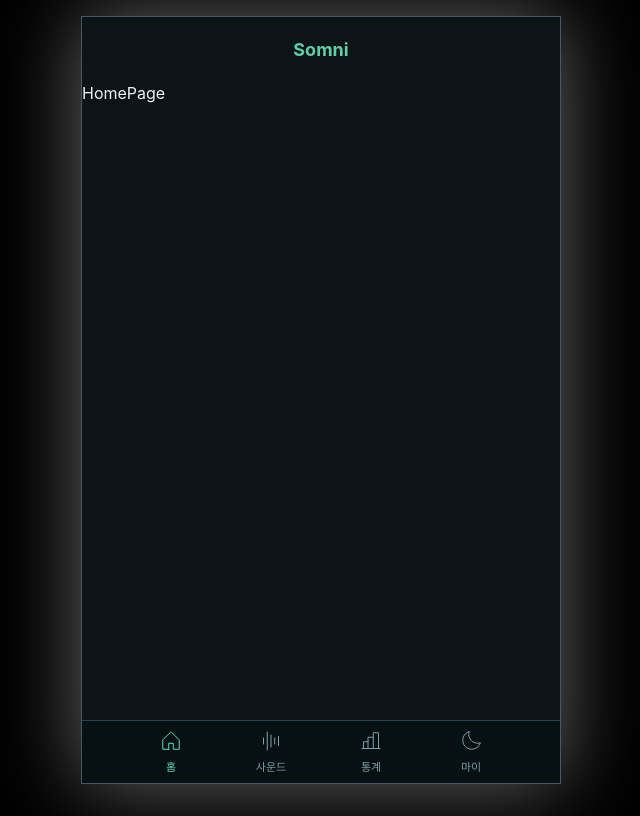
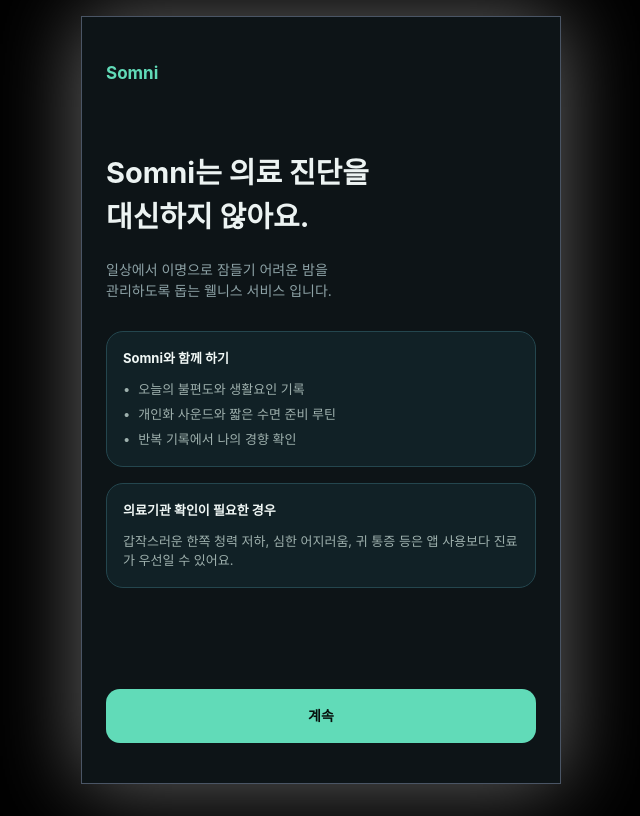
Before and after one commit to 2026-LIKELION-SOMNI/2026-likilion-ds2, a React (Vite) app in the folder frontend/: page /onboarding/safety in a window 1280 px wide. Before the commit this address led to /. Shown: the whole page, without its empty margins (319-959 px from the left). Built offline with nearby package versions, Linux system fonts and the light colour scheme; no server answers.

Commit message:
feat: 온보딩 안전가이드 화면 구현

```diff
--- a/frontend/src/app/router.tsx
+++ b/frontend/src/app/router.tsx
@@ -4,6 +4,7 @@
 import OnboardingLayout from "../layouts/OnboardingLayout";
 
 import StartPage from "../pages/onboarding/StartPage";
+import SafetyGuidePage from "../pages/onboarding/SafetyGuidePage";
 import HomePage from "../pages/home/HomePage";
 import CheckInPage from "../pages/check-in/CheckInPage";
 import FrequencyPage from "../pages/frequency/FrequencyPage";
@@ -29,6 +30,10 @@
       {
         path: "/onboarding",
         element: <StartPage />,
+      },
+      {
+        path: "/onboarding/safety",
+        element: <SafetyGuidePage />,
       },
     ],
   },
--- /dev/null
+++ b/frontend/src/pages/onboarding/SafetyGuidePage.tsx
@@ -0,0 +1,162 @@
+import { useNavigate } from "react-router-dom";
+
+import Button from "../../components/common/Button";
+
+const TOGETHER_ITEMS = [
+  "오늘의 불편도와 생활요인 기록",
+  "개인화 사운드와 짧은 수면 준비 루틴",
+  "반복 기록에서 나의 경향 확인",
+];
+
+function SafetyGuidePage() {
+  const navigate = useNavigate();
+
+  return (
+    <div
+      className="
+        flex
+        h-full
+        min-h-0
+        flex-col
+        px-6
+        pb-[2.5rem]
+      "
+    >
+      <header className="pt-[44px]">
+        <p
+          className="
+            font-sans
+            text-[17px]
+            font-bold
+            leading-normal
+            text-[#61DBB8]
+          "
+        >
+          Somni
+        </p>
+      </header>
+
+      <section className="mt-[64px]">
+        <h1
+          className="
+            font-sans
+            text-[1.8125rem]
+            font-bold
+            leading-[2.75rem]
+            text-[#ECF3F2]
+          "
+        >
+          Somni는 의료 진단을
+          <br />
+          대신하지 않아요.
+        </h1>
+
+        <p
+          className="
+            mt-[20px]
+            font-sans
+            text-[0.875rem]
+            font-normal
+            leading-[1.3125rem]
+            text-[#8DA2A6]
+          "
+        >
+          일상에서 이명으로 잠들기 어려운 밤을
+          <br />
+          관리하도록 돕는 웰니스 서비스 입니다.
+        </p>
+
+        <div
+          className="
+            mt-[1.875rem]
+            w-full
+            rounded-[1.0625rem]
+            border
+            border-[#24464E]
+            bg-[#112126]
+            px-[1rem]
+            py-[1.0625rem]
+          "
+        >
+          <p
+            className="
+              font-sans
+              text-[0.8125rem]
+              font-bold
+              leading-normal
+              text-[#F0F7F5]
+            "
+          >
+            Somni와 함께 하기
+          </p>
+
+          <ul className="mt-[0.75rem] flex flex-col gap-[0.375rem]">
+            {TOGETHER_ITEMS.map((item) => (
+              <li
+                key={item}
+                className="
+                  flex
+                  items-start
+                  font-inter
+                  text-[0.8125rem]
+                  font-normal
+                  leading-[145%]
+                  text-[#9EB0AD]
+                "
+              >
+                <span className="mr-[0.5rem] shrink-0">•</span>
+
+                <span>{item}</span>
+              </li>
+            ))}
+          </ul>
+        </div>
+
+        <div
+          className="
+            mt-[1rem]
+            w-full
+            rounded-[1.0625rem]
+            border
+            border-[#24464E]
+            bg-[#112126]
+            px-[1rem]
+            py-[1.0625rem]
+          "
+        >
+          <p
+            className="
+              font-sans
+              text-[0.8125rem]
+              font-bold
+              leading-normal
+              text-[#F0F7F5]
+            "
+          >
+            의료기관 확인이 필요한 경우
+          </p>
+
+          <p
+            className="
+              mt-[0.75rem]
+              font-inter
+              text-[0.8125rem]
+              font-normal
+              leading-[145%]
+              text-[#9EB0AD]
+            "
+          >
+            갑작스러운 한쪽 청력 저하, 심한 어지러움, 귀 통증 등은
+            앱 사용보다 진료가 우선일 수 있어요.
+          </p>
+        </div>
+      </section>
+
+      <div className="mt-auto">
+        <Button onClick={() => navigate("/")}>계속</Button>
+      </div>
+    </div>
+  );
+}
+
+export default SafetyGuidePage;
--- a/frontend/src/styles/global.css
+++ b/frontend/src/styles/global.css
@@ -20,6 +20,10 @@
 
   --font-sans:
     Pretendard, -apple-system, BlinkMacSystemFont, "Segoe UI", sans-serif;
+
+  --font-inter:
+    Inter, Pretendard, -apple-system, BlinkMacSystemFont, "Segoe UI",
+    sans-serif;
 }
 
 @layer base {
```
